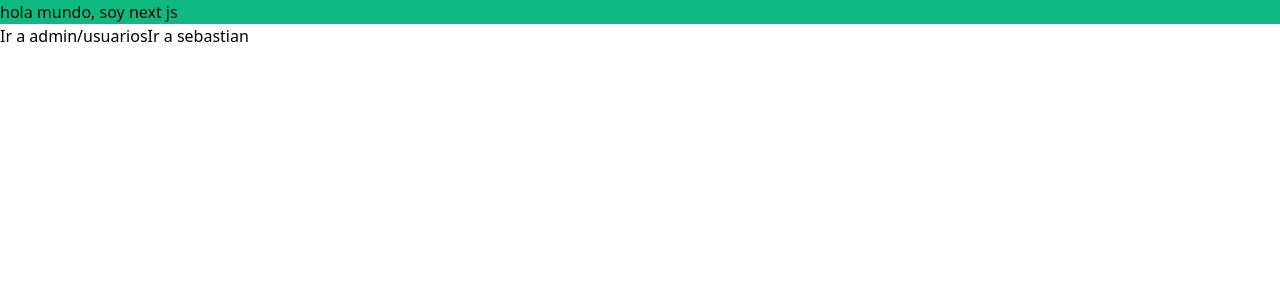
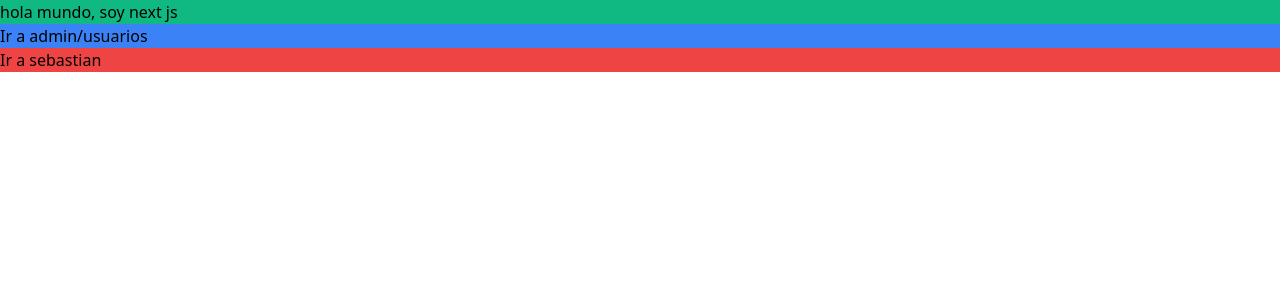
Before and after one commit to juandiaz31/gestion-proyectos-Mintic, a Next.js app: page / in a window 1280 px wide. Shown: the top 300 px of the page. Built offline with nearby package versions, Linux system fonts and the light colour scheme.

Commit message:
se añade color a los links

```diff
--- a/pages/index.tsx
+++ b/pages/index.tsx
@@ -5,12 +5,16 @@ const Home: NextPage = () => {
   return (
     <div>
       <div className="bg-green-500">hola mundo, soy next js</div>
+      <div className="bg-blue-500">
         <Link href="/admin/usuarios">
           <a>Ir a admin/usuarios</a>
         </Link>
+      </div>
+      <div className="bg-red-500">
         <Link href="/sebastian">
           <a>Ir a sebastian</a>
         </Link>
+      </div>
     </div>
   );
 };
```
Lines whose indentation alone changed are shown as unchanged.
